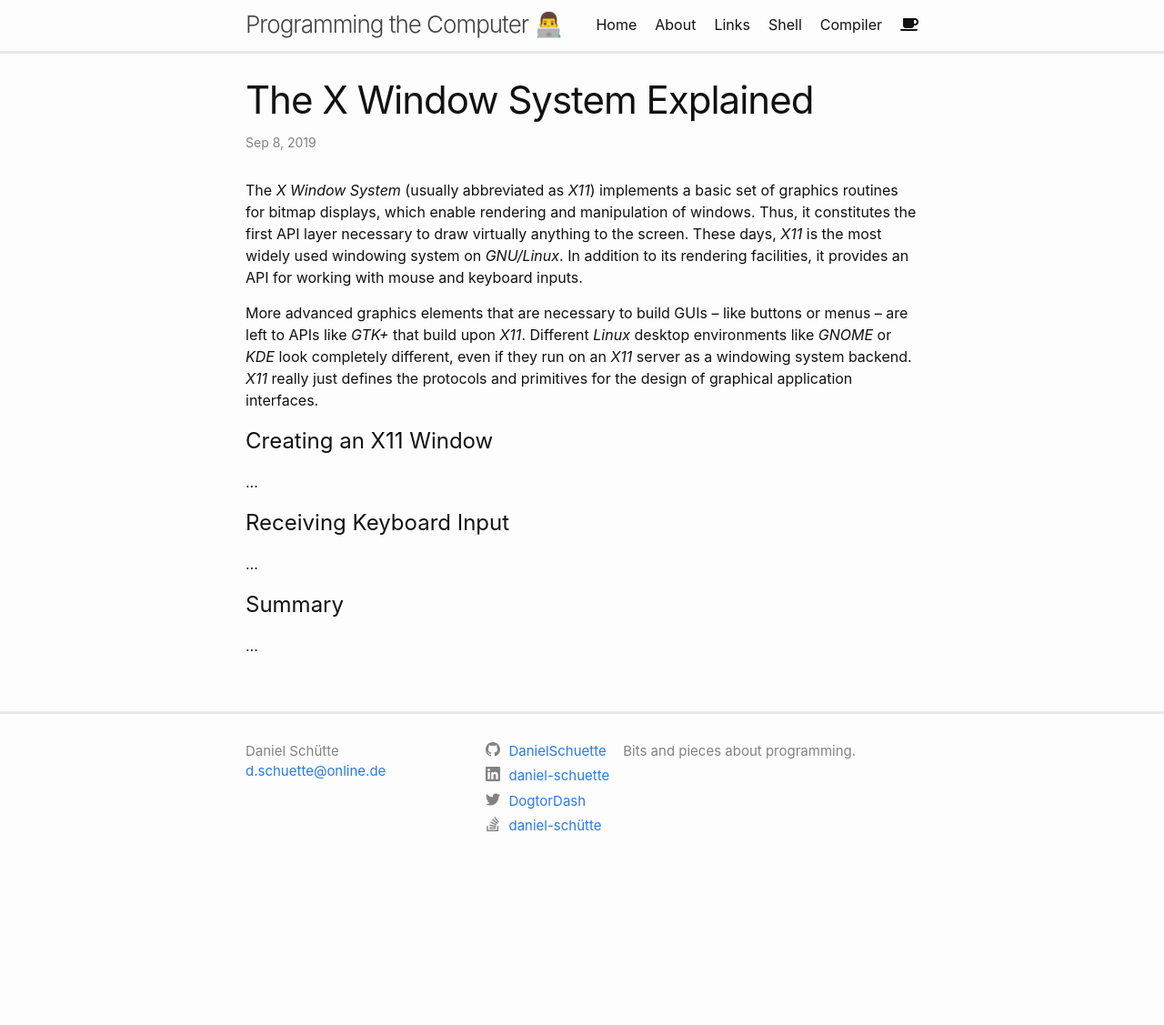
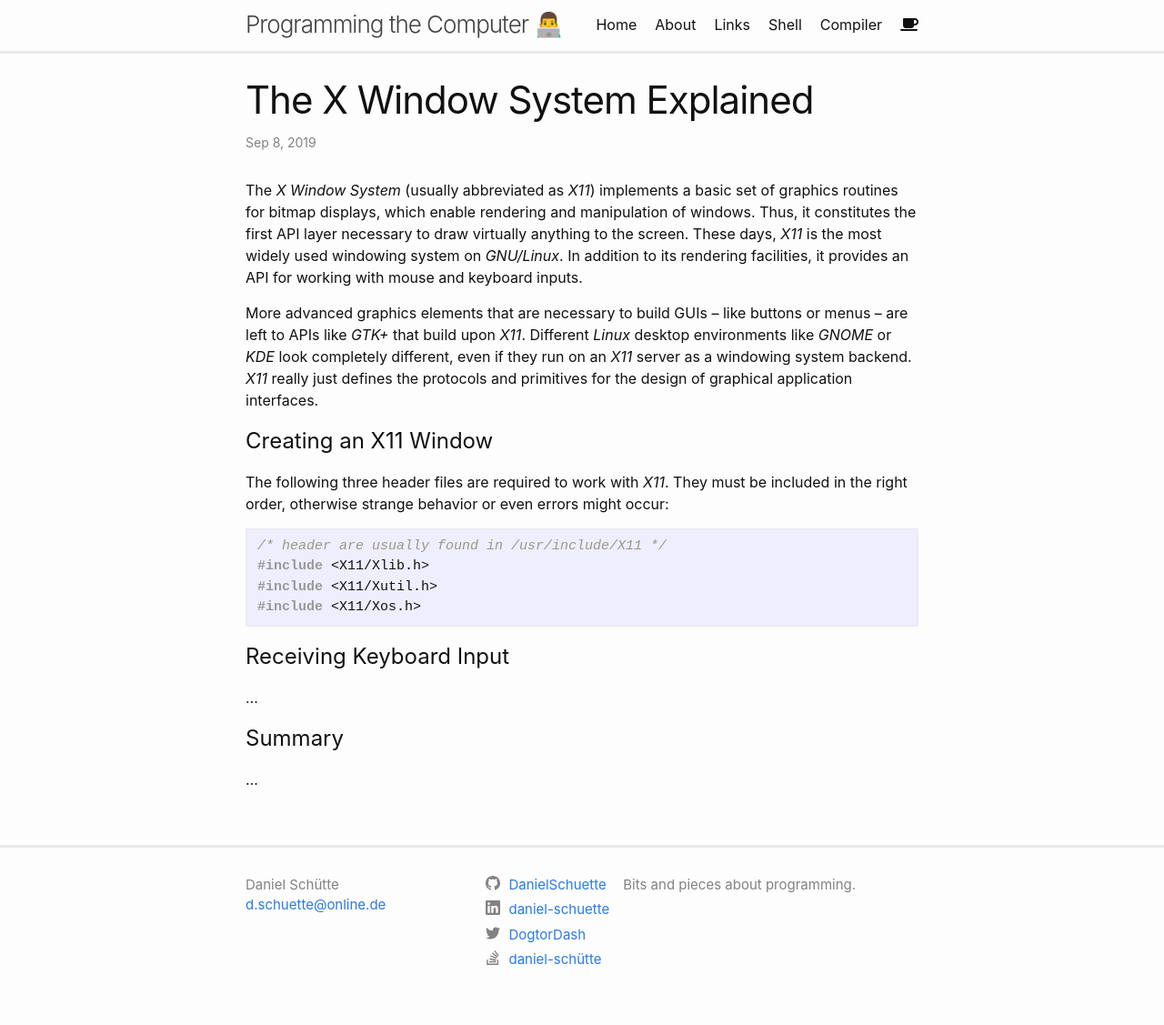
Before and after one commit to DanielSchuette/DanielSchuette.github.io, a Jekyll site: the page built from _posts/2019-09-08-x11_window_system.md, in a window 1280 px wide. Shown: the whole page at 91% size. Built offline with Jekyll 4.4.1, drawn with Linux system fonts in a browser that asks for light colours; nearby versions of some CDN libraries; some web fonts are replaced; comment, search, counter and statistics services are not loaded; before the commit the page ends 980 px from its top, so only the background shows below that.

Commit message:
update x11 post

````diff
--- a/_posts/2019-09-08-x11_window_system.md
+++ b/_posts/2019-09-08-x11_window_system.md
@@ -10,7 +10,16 @@ The *X Window System* (usually abbreviated as *X11*) implements a basic set of g
 More advanced graphics elements that are necessary to build GUIs -- like buttons or menus -- are left to APIs like *GTK+* that build upon *X11*. Different *Linux* desktop environments like *GNOME* or *KDE* look completely different, even if they run on an *X11* server as a windowing system backend. *X11* really just defines the protocols and primitives for the design of graphical application interfaces.
 
 # Creating an X11 Window
-...
+The following three header files are required to work with *X11*. They must be included in the right order, otherwise strange behavior or even errors might occur:
+
+```c
+/* header are usually found in /usr/include/X11 */
+#include <X11/Xlib.h>
+#include <X11/Xutil.h>
+#include <X11/Xos.h>
+```
+
+
 
 # Receiving Keyboard Input
 ...
````
